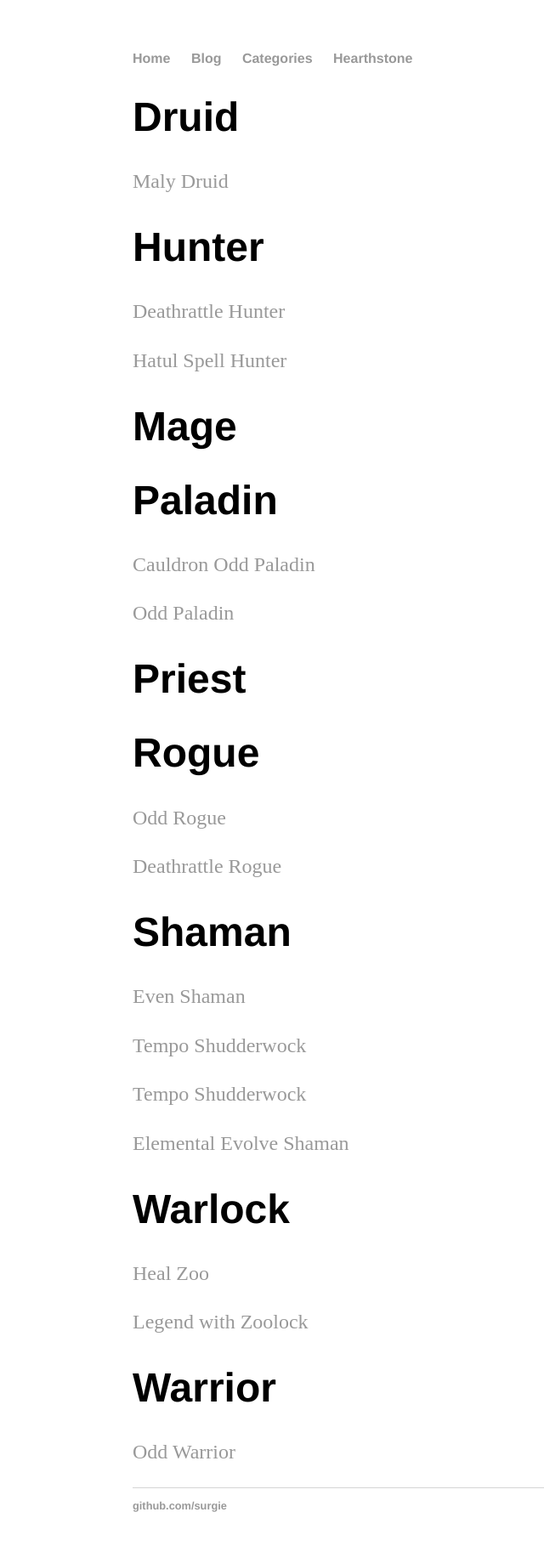
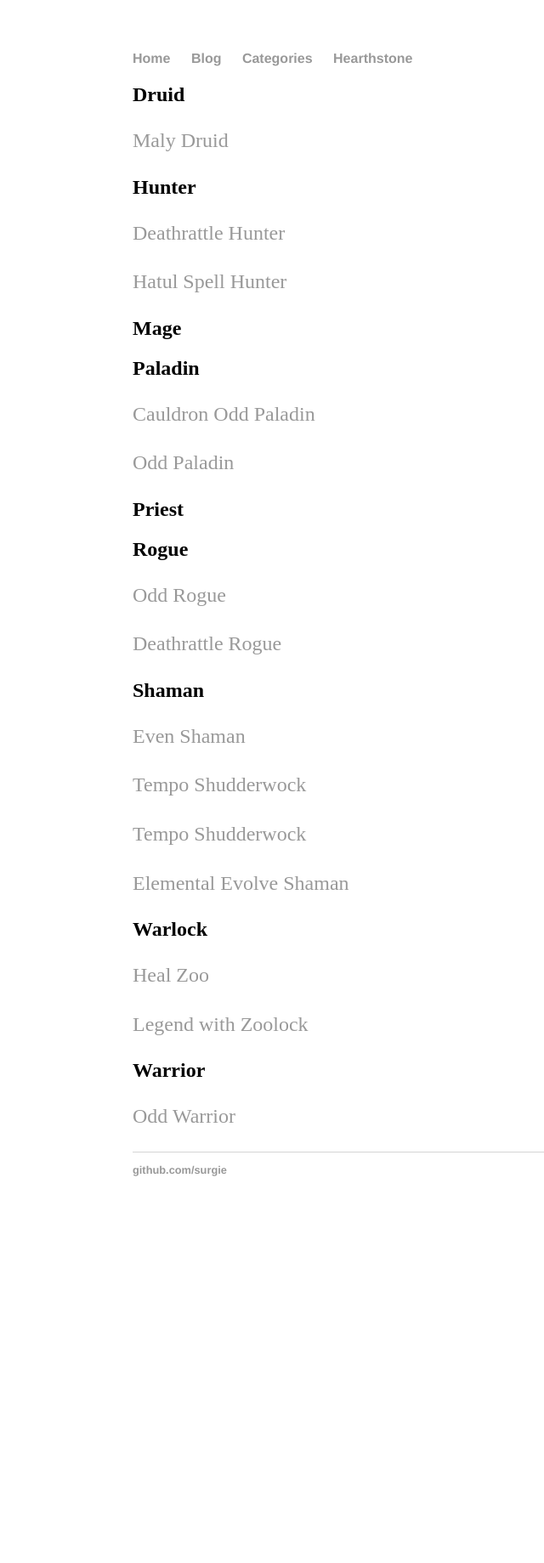
Before and after one commit to surgie/surgie.github.io, a Jekyll site: the page built from _posts/2018-10-12-tosort.md, in a window 1280 px wide. Shown: the whole page at 85% size, without its empty margins (36-676 px from the left). Built offline with Jekyll 4.4.1, drawn with Linux system fonts in a browser that asks for light colours; our own code applies the rules of GitHub Pages for plain Markdown files; after the commit the page ends 1444 px from its top, so only the background shows below that.

Commit message:
Make headers small on to sort page

```diff
--- a/_posts/2018-10-12-tosort.md
+++ b/_posts/2018-10-12-tosort.md
@@ -4,33 +4,33 @@
 categories: [Hearthstone, General]
 ---
 
-# Druid
+## Druid
 
 [Maly Druid](https://www.hearthstonetopdecks.com/deck-guide/malygos-druid-deck-list-guide/)
 
-# Hunter
+## Hunter
 
 [Deathrattle Hunter](https://www.hearthstonetopdecks.com/deck-guide/deathrattle-hunter-deck-list-guide/)
 
 [Hatul Spell Hunter](https://www.hearthpwn.com/decks/1190293-spell-hunter-mulligan-doing-it-right-by-fall)
 
-# Mage
+## Mage
 
-# Paladin
+## Paladin
 
 [Cauldron Odd Paladin](https://www.reddit.com/r/CompetitiveHS/comments/9u2pw5/legend_with_zoolock_w_void_ripper_legend_11_with/)
 
 [Odd Paladin](https://www.reddit.com/r/CompetitiveHS/comments/9uh2ut/odd_paladin_deck_guide/)
 
-# Priest
+## Priest
 
-# Rogue
+## Rogue
 
 [Odd Rogue](https://www.reddit.com/r/CompetitiveHS/comments/9c7suk/observations_from_550_odd_rogue_games/)
 
 [Deathrattle Rogue](https://www.reddit.com/r/CompetitiveHS/comments/9nxjqu/top_10_legend_deathrattle_rogue_a_guide/)
 
-# Shaman
+## Shaman
 
 [Even Shaman](https://www.hearthstonetopdecks.com/deck-guide/even-shaman-deck-list-guide/)
 
@@ -40,12 +40,12 @@
 
 [Elemental Evolve Shaman](https://www.reddit.com/r/CompetitiveHS/comments/9ftqhx/legend_strategy_guide_elemental_evolve_shaman/)
 
-# Warlock
+## Warlock
 
 [Heal Zoo](https://www.reddit.com/r/CompetitiveHS/comments/9i0n8f/heal_zoo_guide_repost_and_edited/)
 
 [Legend with Zoolock](https://www.reddit.com/r/CompetitiveHS/comments/9u2pw5/legend_with_zoolock_w_void_ripper_legend_11_with/)
 
-# Warrior
+## Warrior
 
 [Odd Warrior](https://www.hearthstonetopdecks.com/deck-guide/odd-warrior-deck-list-guide/)
```
